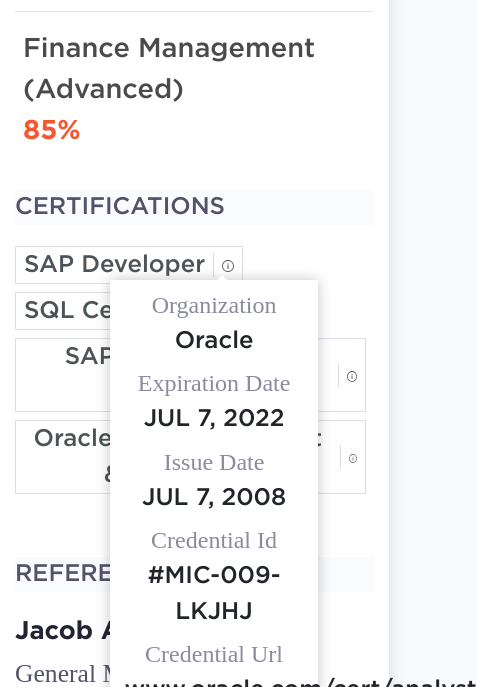
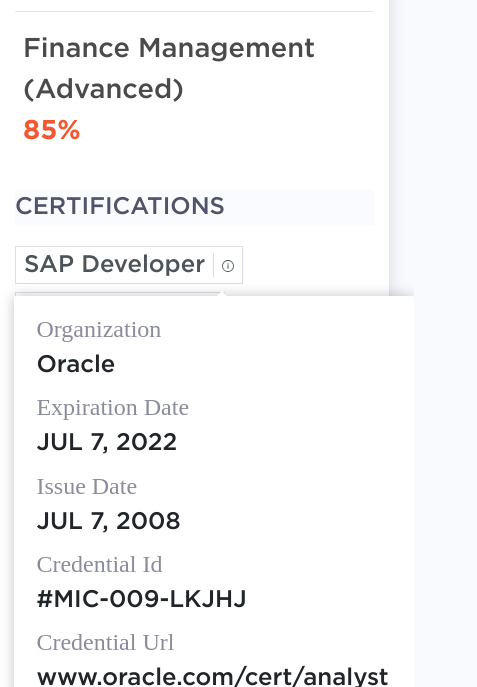
Before and after one commit to deepakmCollabera/Profile360, a plain HTML site: page index.html in a window 390 px wide. Both pictures are taken after a click on the element 227 px from the left and 8359 px from the top of the page. Shown: the part 8094-8781 px from the top of the page, 477 px wide, since content can reach past the window. Drawn offline with Linux system fonts and the light colour scheme; files whose address does not match are found by name; a web font is replaced by a local one.

Commit message:
Update style.css

```diff
--- a/css/style.css
+++ b/css/style.css
@@ -367,6 +367,11 @@ body {
   top: calc((var(--current-width) * 2) / 100);
   display: none;
 }
+.certificate_info .closePopup{
+  position: absolute;
+  right: 5px;
+  border: none;
+}
 .certificate_info::before {
   content: "";
   width: 0;
@@ -660,5 +665,14 @@ body {
   .vpWrap .play_icon{
     width: calc((var(--current-width) * 18) / 100);
   }
+  .certificate_info{
+    width: calc((var(--current-width) * 50) / 100);
+    top: calc((var(--current-width) * 5.4) / 100);
+    left: calc((var(--current-width) * -25) / 100);
+    padding: calc((var(--current-width) * 1.8) / 100);
+  }
+  .certificate_info p{
+    text-align: left !important;
+  }
 }
 /* media query for mobile devices */
```
